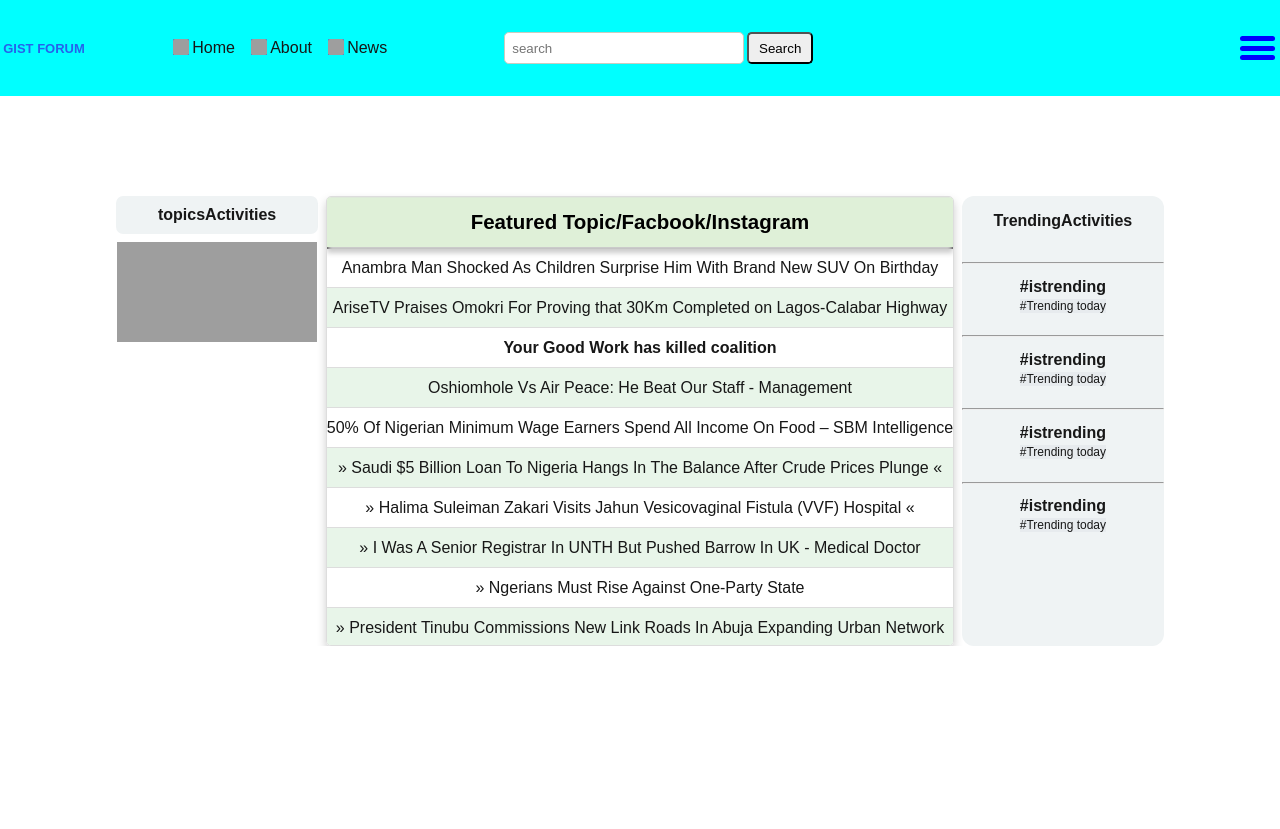
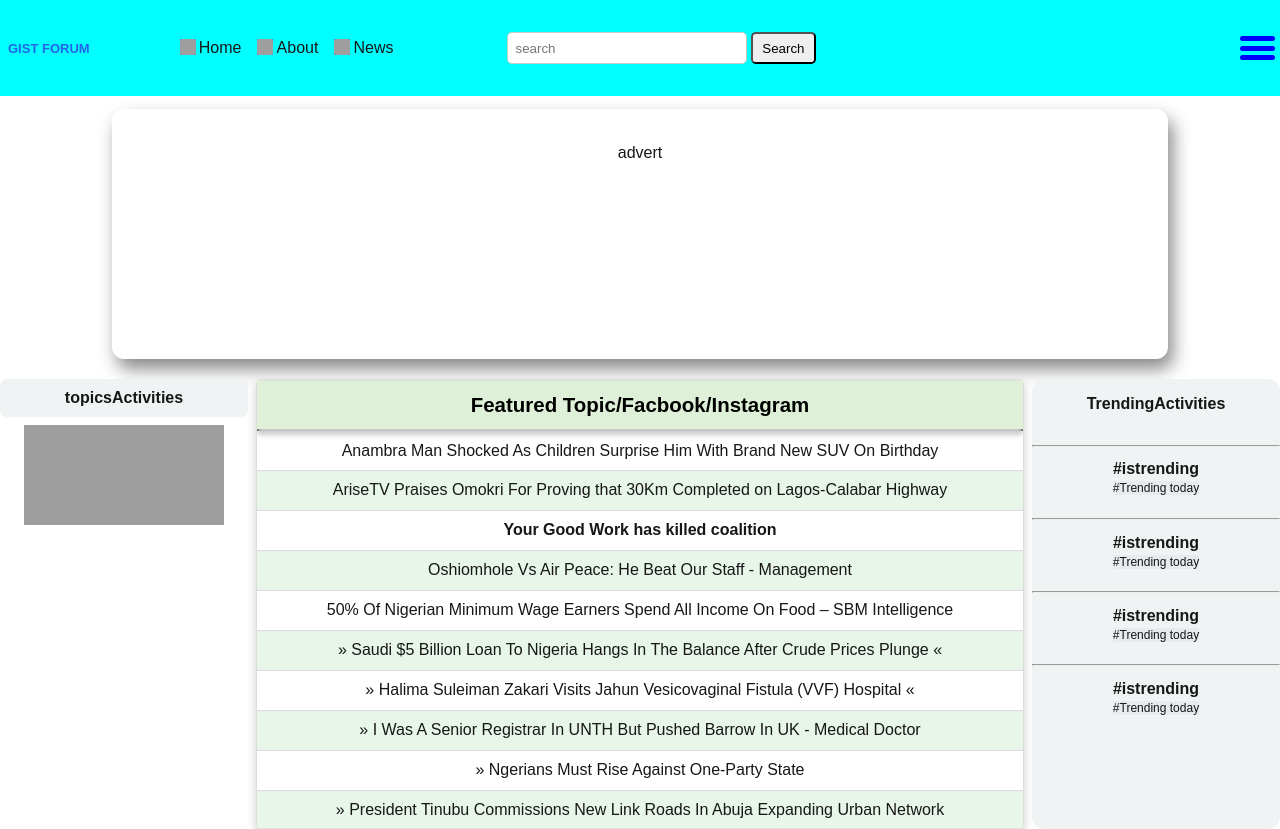
Before and after one commit to JohnEko/blogTable, a Next.js app in the folder client/nextapp/: page / in a window 1280 px wide. Before the commit the page ends 800 px from the top, so only its background shows below. Built offline with nearby package versions, Linux system fonts and the light colour scheme; grey boxes are pictures that could not be loaded.

Commit message:
advert box

```diff
--- a/client/nextapp/app/components/navbar/headers.css
+++ b/client/nextapp/app/components/navbar/headers.css
@@ -21,7 +21,7 @@
 .logo{
     font-weight: bold;
     font-size: small;
-    padding: 0.2rem;
+    padding: 0.5rem;
     color: rgb(37 99 235 / var(--tw-text-opacity, 1));
 }
 
--- a/client/nextapp/app/page.module.css
+++ b/client/nextapp/app/page.module.css
@@ -1,6 +1,6 @@
+
 .page{
-  display: flex;
-  justify-content: center;
+  background-color: #ffffff;
 
 }
 .main{
--- a/client/nextapp/app/page.tsx
+++ b/client/nextapp/app/page.tsx
@@ -3,11 +3,14 @@ import styles from "./page.module.css";
 import FeedComponent from "./tableFeeds/FeedsActivities";
 import Topics from "./topicsFeed/topicsActivities";
 import Trending from "./trendingFeeds/trendingActivities";
+import PostAdvert from "./postadvert/advert";
 
 export default function Home() {
   return (
     <div className={styles.page}>
+       <PostAdvert />
       <main className={styles.main}>
+
         <Topics />
         <FeedComponent />
         <Trending />
--- /dev/null
+++ b/client/nextapp/app/postadvert/advert.tsx
@@ -0,0 +1,20 @@
+import React from 'react'
+import "./advertpage.css"
+
+const PostAdvert =() => {
+  return (
+    <div className='advert-item'>
+        {/* <div className='advert-box'>
+
+            <div className='advert-item'>
+
+            </div>
+
+        </div> */}
+
+        advert
+    </div>
+  )
+}
+
+export default PostAdvert
--- /dev/null
+++ b/client/nextapp/app/postadvert/advertpage.css
@@ -0,0 +1,28 @@
+.advert-item{
+    display: flex;
+    justify-content: center;
+    padding: 2.2rem;
+    display: grid;
+    gap: 1rem;
+    box-shadow: 5px 10px 18px #888888;
+    border: .5rem;
+    border-radius: 0.75rem;
+    margin-top: 0.8rem;
+    margin-left: 7rem;
+    margin-right: 7rem;
+    height: 250px;
+
+}
+
+/* .advert-box{
+    grid-column: span 1/ span 1;
+} */
+
+/* .advert-item{
+    position: relative;
+    overflow: hidden;
+    aspect-ratio: 1/1;
+    border-radius: 0.75rem;
+
+
+} */
--- a/client/nextapp/app/tableFeeds/FeedsActivities.tsx
+++ b/client/nextapp/app/tableFeeds/FeedsActivities.tsx
@@ -1,5 +1,6 @@
 import Link from "next/link"
 import styles from "./feeds.module.css"
+import Topics from "../topicsFeed/topicsActivities"
 
 
 
@@ -7,6 +8,7 @@ const FeedComponent = () => {
     return(
         <div className={styles.container}>
             {/* lets style our table on page modules.css*/}
+
             <table>
                 <thead>
                     <tr>
@@ -26,7 +28,9 @@ const FeedComponent = () => {
                     <tr>
                         <td>
                             Anambra Man Shocked As Children Surprise Him With Brand New SUV On Birthday
+
                         </td>
+
                     </tr>
                     <tr>
                         <td>
--- a/client/nextapp/app/tableFeeds/feeds.module.css
+++ b/client/nextapp/app/tableFeeds/feeds.module.css
@@ -2,7 +2,7 @@
   width: 100%;
   height: 450px;
   overflow: hidden;
-  margin-top: 100px;
+  margin-top: 20px;
   padding-top: -5px;
   border: .3px solid #ddd;
   border-radius: 5px;
@@ -11,10 +11,10 @@
 }
 .container table{
     border-collapse: collapse;
-
     overflow: scroll;
     text-align: center;
     cursor: pointer;
+    width: 100%;
 
 
 
--- a/client/nextapp/app/topicsFeed/topics.css
+++ b/client/nextapp/app/topicsFeed/topics.css
@@ -1,5 +1,5 @@
 .page-activities{
-    margin-top: 100px;
+    margin-top: 20px;
     margin-right: .5rem;
     font-weight: bold;
 
--- a/client/nextapp/app/trendingFeeds/trending.css
+++ b/client/nextapp/app/trendingFeeds/trending.css
@@ -1,5 +1,5 @@
 .activities{
-    margin-top: 100px;
+    margin-top: 20px;
     display: flex;
     justify-content: center;
     /* padding-left: 1.5rem; */
```
